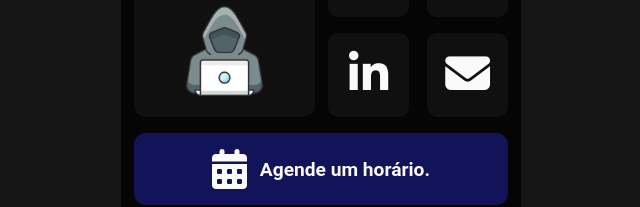
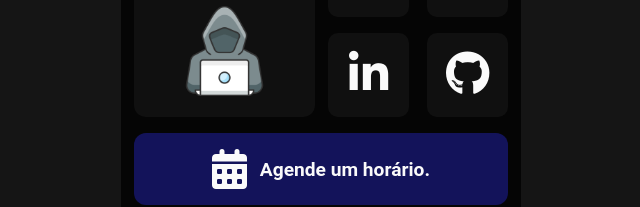
Before and after one commit to heltonribeirodev/Link-Bio, a plain HTML site: page index.html in a window 1280 px wide. Shown: the part 394-601 px from the top of the page, 319-959 px from the left. Drawn offline with Linux system fonts and the light colour scheme; a script that the page names is missing.

Commit message:
adicionado o widget do github

```diff
--- a/css/styles.css
+++ b/css/styles.css
@@ -331,7 +331,7 @@ a {
     transition: color 0.3s;
 }
 
-.redes-sociais .mail:hover i {
+.redes-sociais .github:hover i {
     color: #808080;
     transition: color 0.3s;
 }
--- a/index.html
+++ b/index.html
@@ -89,10 +89,9 @@
                     </a>
 
                     <!-- Email -->
-                    <a class="box-social mail"
-                        href="mailto:oiheltong@gmail.com?subject=Or%C3%A7amento%20%7C%20HR%20DEV&body=Ol%C3%A1%2C%20Helton%20Ribeiro%2C%0A%0AEntrei%20em%20contato%20atrav%C3%A9s%20do%20seu%20site%20porque%20tenho%20interesse%20em%20conversar%20sobre%20um%20projeto%2Foportunidade%20relacionada%20a%20desenvolvimento%20web.%0A%0AGostaria%20de%20entender%20melhor%20seus%20servi%C3%A7os%2C%20disponibilidade%20e%20como%20podemos%20trabalhar%20juntos.%20Caso%20seja%20poss%C3%ADvel%2C%20fico%20no%20aguardo%20de%20um%20retorno%20para%20alinharmos%20os%20pr%C3%B3ximos%20passos.%0A%0ADesde%20j%C3%A1%2C%20agrade%C3%A7o%20pela%20aten%C3%A7%C3%A3o.%0A%0AAtenciosamente%2C"
-                        target="_blank">
-                        <i class="fas fa-envelope"></i>
+                    <a class="box-social github"
+                        href="https://github.com/heltonribeirodev" target="_blank">
+                        <i class="fab fa-github"></i>
                     </a>
                 </div>
             </div>
```
